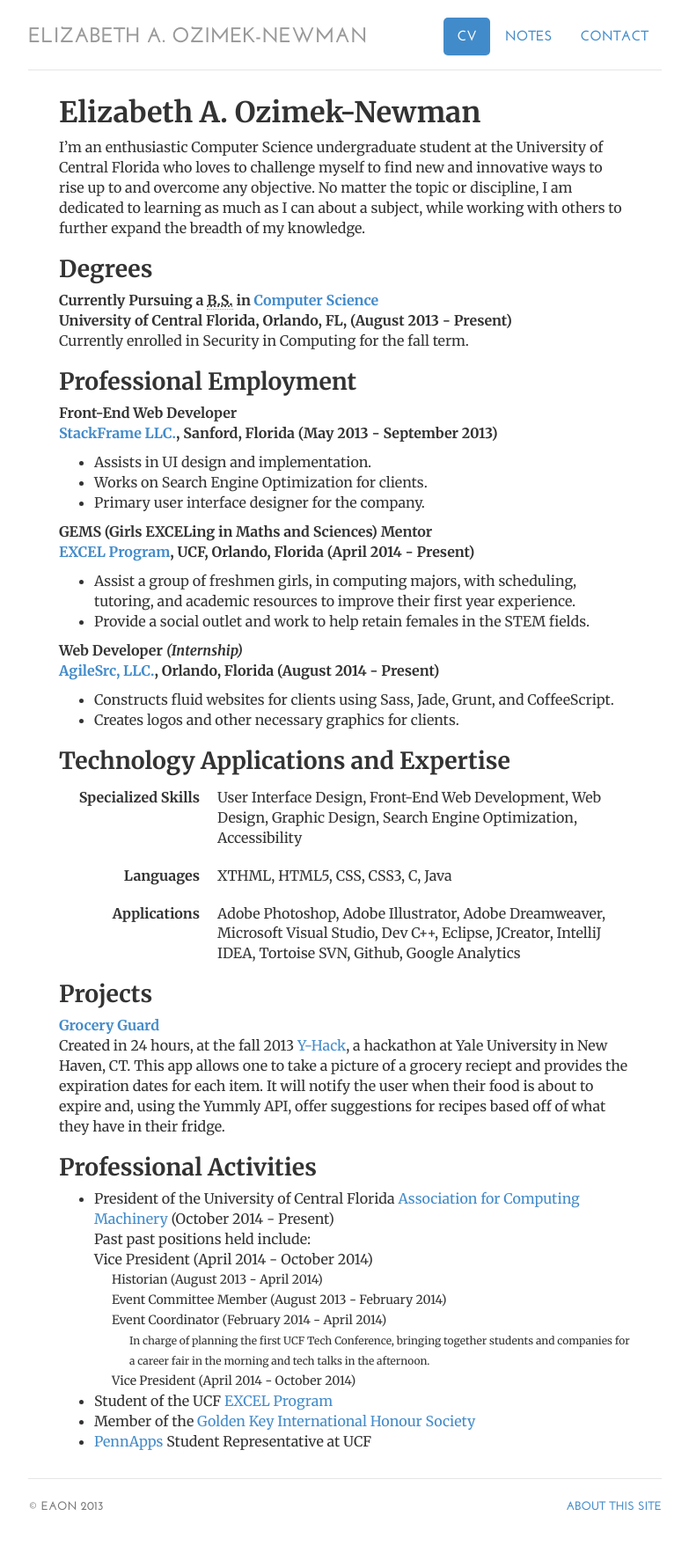
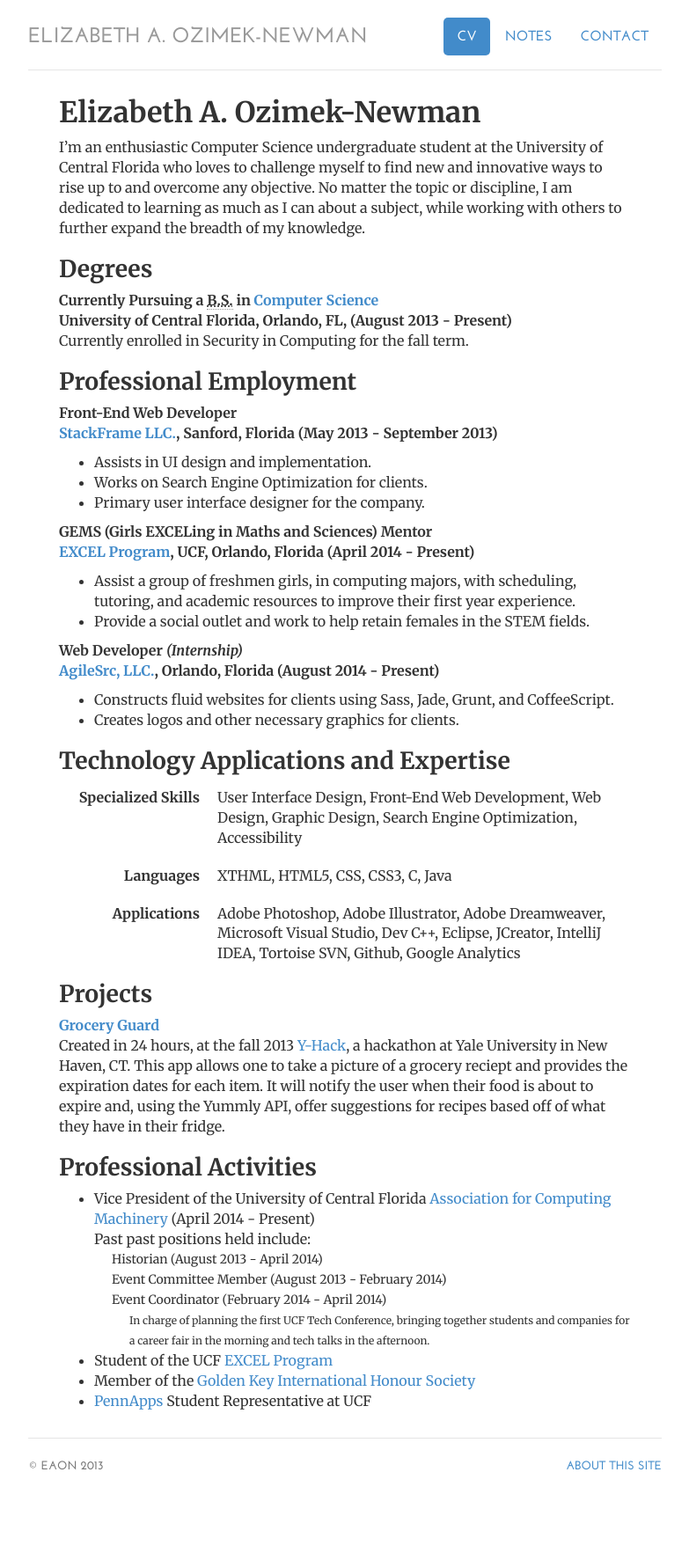
Before and after one commit to vitamessor/vitamessor.github.io, a Jekyll site: the page built from cv/index.html, in a window 1280 px wide. Shown: the whole page at 88% size, without its empty margins (248-1031 px from the left). Built offline with Jekyll 4.4.1, drawn with Linux system fonts in a browser that asks for light colours; after the commit the page ends 1727 px from its top, so only the background shows below that.

Commit message:
Revert "Added Presidency"
This reverts commit 3684fb3aae8bb57f1e6841579b0d05002643b226.

```diff
--- a/cv/index.html
+++ b/cv/index.html
@@ -58,15 +58,12 @@ contact: passive
 
 				<h2>Professional Activities</h2>
 				<ul>
-				<li>President of the University of Central Florida <a href="http://www.cs.ucf.edu/~acm/" target="_blank">Association for Computing Machinery</a> (October 2014 - Present)<br />
+				<li>Vice President of the University of Central Florida <a href="http://www.cs.ucf.edu/~acm/" target="_blank">Association for Computing Machinery</a> (April 2014 - Present)<br />
 					<div class="indent-med">Past past positions held include:<br />
-						Vice President (April 2014 - October 2014)<br/>
 						<div class="indent_medium">Historian (August 2013 - April 2014)<br />
 						Event Committee Member (August 2013 - February 2014)<br />
 						Event Coordinator (February 2014 - April 2014)<br/>
-							<div class="indent_small">In charge of planning the first UCF Tech Conference, bringing together students and companies for a career fair in the morning and tech talks in the afternoon. </div>
-						Vice President (April 2014 - October 2014)<br/>
-						</div></div>
+							<div class="indent_small">In charge of planning the first UCF Tech Conference, bringing together students and companies for a career fair in the morning and tech talks in the afternoon. </div></div></div>
 						</li>
 				<li>Student of the UCF <a href="https://excel.ucf.edu/" target="_blank">EXCEL Program</a></li>
 				<li>Member of the <a href="https://www.goldenkey.org/" target="_blank">Golden Key International Honour Society</a></li>
```
